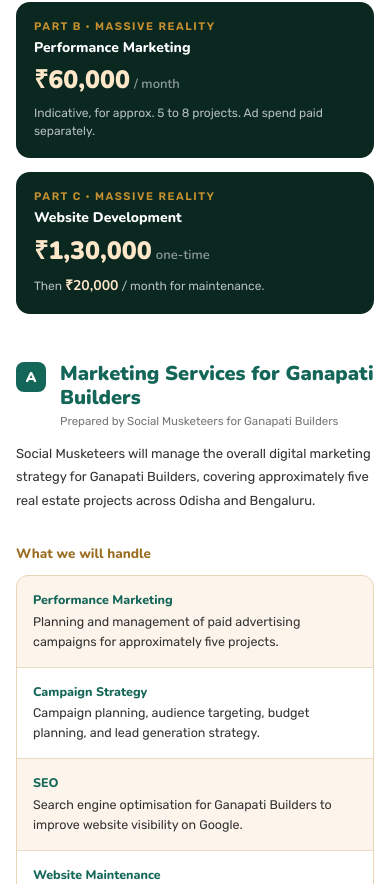
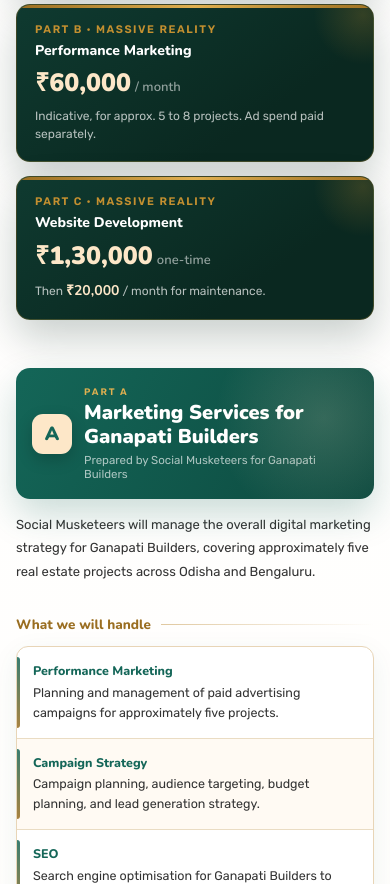
Before and after one commit to Abhi011999/sm-ganapati-proposal, a Next.js app: page / in a window 390 px wide. Shown: the part 1460-2344 px from the top of the page. Built offline with nearby package versions, Linux system fonts and the light colour scheme.

Commit message:
polish: banners, gradient cards, accents, hover states

```diff
--- a/app/UpdatedProposal.tsx
+++ b/app/UpdatedProposal.tsx
@@ -27,9 +27,10 @@
 
 function PartHead({ n, title, sub }: { n: string; title: string; sub: string }) {
   return (
-    <div className="up-parthead">
+    <div className="up-banner">
       <div className="up-badge">{n}</div>
       <div>
+        <p className="up-kicker">Part {n}</p>
         <h3 className="up-h3">{title}</h3>
         <p className="up-sub">{sub}</p>
       </div>
--- a/app/globals.css
+++ b/app/globals.css
@@ -56,7 +56,7 @@
 .up-price2 { margin-top:10px; font-size:13px; color:rgba(255,255,255,.7); line-height:1.5; }
 .up-price2 b { color:#fde7c8; font-family:var(--font-nunito),sans-serif; font-size:16px; }
 
-.up-part { margin-top:96px; padding-top:56px; border-top:1px solid #eadcc3; scroll-margin-top:72px; }
+.up-part { margin-top:96px; padding-top:0; scroll-margin-top:72px; }
 .up-glance + .up-part { margin-top:0; }
 .up-parthead { display:flex; gap:14px; align-items:flex-start; margin-bottom:8px; }
 .up-badge { min-width:36px; height:36px; border-radius:10px; background:#146658; color:#fff; font-family:var(--font-nunito),sans-serif; font-weight:900; display:flex; align-items:center; justify-content:center; font-size:16px; }
@@ -114,7 +114,7 @@
   .up-price { font-size:25px; }
   .up-price2 { font-size:12px; }
   .up-price2 b { font-size:14px; }
-  .up-part { margin-top:56px; padding-top:36px; }
+  .up-part { margin-top:64px; padding-top:0; }
   .up-badge { min-width:30px; height:30px; font-size:14px; border-radius:8px; }
   .up-sub { font-size:11.5px; }
   .up-p { font-size:13px; line-height:1.8; margin:14px 0; }
@@ -142,3 +142,53 @@
   .up-foot { font-size:11px; }
 }
 #up-a.up-part { margin-top:0; border-top:0; padding-top:0; }
+
+/* ───────── polish pass ───────── */
+.up { background:linear-gradient(180deg,#fff 0%,#fffaf2 100%); }
+.up-h2 { letter-spacing:-.01em; }
+.up-chip { transition:all .2s ease; }
+.up-chip:hover { background:#146658; color:#fff; border-color:#146658; transform:translateY(-1px); }
+
+.up-gcard { position:relative; overflow:hidden; background:linear-gradient(145deg,#0f3a30 0%,#0a2820 70%); border:1px solid rgba(196,144,48,.28); box-shadow:0 18px 40px rgba(10,40,32,.22); transition:transform .25s ease, box-shadow .25s ease; }
+.up-gcard::before { content:""; position:absolute; top:0; left:0; right:0; height:3px; background:linear-gradient(90deg,#9a6e21,#e0b050,#9a6e21); }
+.up-gcard::after { content:""; position:absolute; right:-40px; top:-40px; width:140px; height:140px; border-radius:50%; background:radial-gradient(circle,rgba(196,144,48,.22),transparent 70%); }
+.up-gcard:hover { transform:translateY(-3px); box-shadow:0 24px 50px rgba(10,40,32,.3); }
+
+.up-banner { display:flex; gap:20px; align-items:center; background:linear-gradient(120deg,#146658 0%,#0d4a3f 100%); border-radius:20px; padding:28px 32px; position:relative; overflow:hidden; box-shadow:0 16px 36px rgba(20,102,88,.22); }
+.up-banner::after { content:""; position:absolute; right:-60px; top:-60px; width:220px; height:220px; border-radius:50%; background:radial-gradient(circle,rgba(253,231,200,.16),transparent 70%); }
+.up-banner .up-badge { min-width:56px; height:56px; border-radius:16px; background:#fde7c8; color:#146658; font-size:26px; box-shadow:0 6px 16px rgba(0,0,0,.18); }
+.up-kicker { font-family:var(--font-rubik); font-size:11px; letter-spacing:.2em; text-transform:uppercase; color:#e0b050; font-weight:700; margin-bottom:4px; }
+.up-banner .up-h3 { color:#fff; }
+.up-banner .up-sub { color:rgba(255,255,255,.65); }
+
+.up-h4 { display:flex; align-items:center; gap:14px; }
+.up-h4::after { content:""; flex:1; height:1px; background:linear-gradient(90deg,#e0c9a0,transparent); }
+
+.up-card { background:#fff; box-shadow:0 8px 28px rgba(20,102,88,.07); }
+.up-row { position:relative; transition:background .2s ease; }
+.up-row::before { content:""; position:absolute; left:0; top:14px; bottom:14px; width:3px; border-radius:0 3px 3px 0; background:linear-gradient(180deg,#146658,#9a6e21); opacity:.85; }
+.up-row:hover { background:#fdf5ec; }
+.up-row:nth-child(even) { background:#fffaf3; }
+.up-row:nth-child(even):hover { background:#fdf5ec; }
+
+.up-cost { background:linear-gradient(120deg,#146658 0%,#0d4a3f 100%); box-shadow:0 14px 32px rgba(20,102,88,.25); position:relative; overflow:hidden; }
+.up-cost::after { content:""; position:absolute; right:-50px; bottom:-70px; width:200px; height:200px; border-radius:50%; background:radial-gradient(circle,rgba(253,231,200,.16),transparent 70%); }
+.up-cost > * { position:relative; z-index:1; }
+
+.up-box { box-shadow:0 8px 28px rgba(20,102,88,.07); border-top:3px solid #146658; }
+.up-box:nth-child(2) { border-top-color:#9a6e21; }
+.up-note { background:linear-gradient(90deg,#fde7c8,#fff3e0); }
+
+.up-part { border-top:0; padding-top:0; }
+.up-sum { background:linear-gradient(150deg,#0f3a30 0%,#0a2820 70%); border:1px solid rgba(196,144,48,.3); position:relative; overflow:hidden; }
+.up-sum::before { content:""; position:absolute; top:0; left:0; right:0; height:3px; background:linear-gradient(90deg,#9a6e21,#e0b050,#9a6e21); }
+
+@media (max-width:640px) {
+  .up-banner { padding:18px 16px; gap:12px; border-radius:14px; }
+  .up-banner .up-badge { min-width:40px; height:40px; font-size:19px; border-radius:11px; }
+  .up-kicker { font-size:9.5px; }
+  .up-h4 { gap:10px; }
+  .up-row::before { top:10px; bottom:10px; }
+  .up-gcard::after { width:100px; height:100px; }
+}
+.up-banner { margin-bottom:14px; }
```
